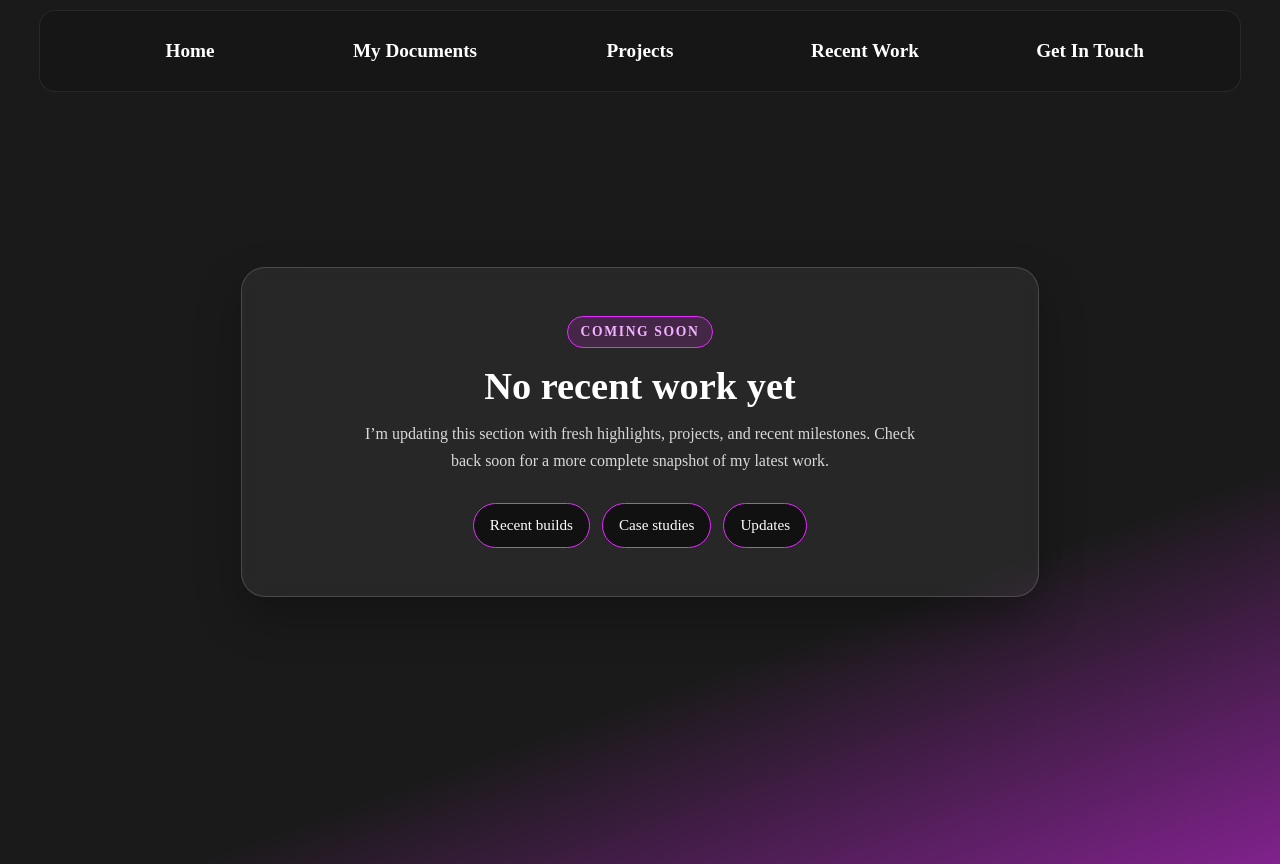
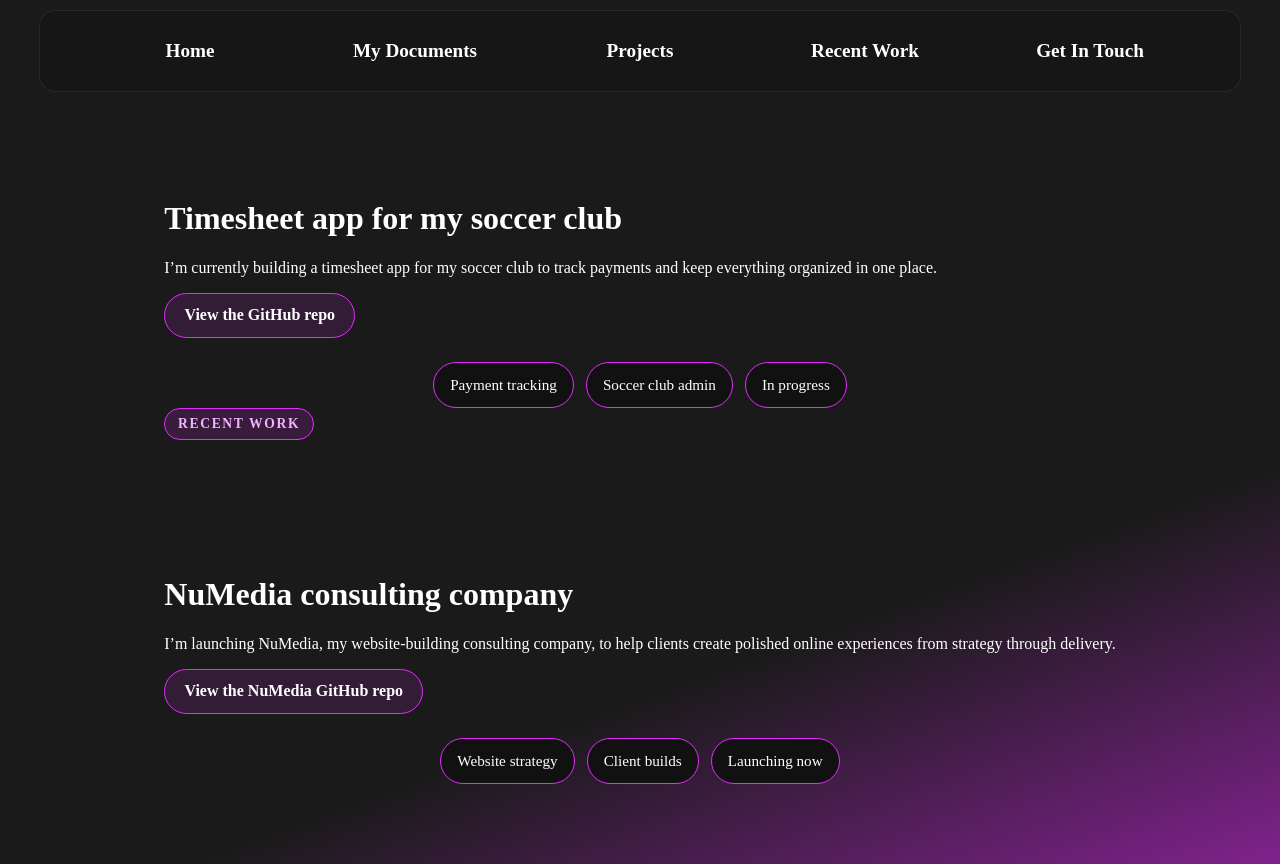
Before and after one commit to Vukosi16/UpdatedPortfolio, a React (Vite) app: page /recent-work in a window 1280 px wide. Built offline with nearby package versions, Linux system fonts and the light colour scheme.

Commit message:
updated recent work page

```diff
--- a/src/Pages/RecentWork.jsx
+++ b/src/Pages/RecentWork.jsx
@@ -3,17 +3,48 @@ import React from 'react'
 const RecentWork = () => {
   return (
     <div className="projectsPage">
-      <div className="projectsEmptyState">
-        <div className="projectsBadge">Coming soon</div>
-        <h1>No recent work yet</h1>
-        <p>
-          I’m updating this section with fresh highlights, projects, and recent milestones.
-          Check back soon for a more complete snapshot of my latest work.
-        </p>
-        <div className="projectsPreview">
-          <div className="projectPlaceholder">Recent builds</div>
-          <div className="projectPlaceholder">Case studies</div>
-          <div className="projectPlaceholder">Updates</div>
+      <div className="projectsRow">
+        <div className="projectCard">
+          <h1>Timesheet app for my soccer club</h1>
+          <p>
+            I’m currently building a timesheet app for my soccer club to track payments and keep
+            everything organized in one place.
+          </p>
+          <a
+            className="projectsLink"
+            href="https://github.com/Vukosi16/timesheet-app"
+            target="_blank"
+            rel="noreferrer"
+          >
+            View the GitHub repo
+          </a>
+          <div className="projectsPreview">
+            <div className="projectPlaceholder">Payment tracking</div>
+            <div className="projectPlaceholder">Soccer club admin</div>
+            <div className="projectPlaceholder">In progress</div>
+          </div>
+        </div>
+
+        <div className="projectCard">
+          <div className="projectsBadge">Recent work</div>
+          <h1>NuMedia consulting company</h1>
+          <p>
+            I’m launching NuMedia, my website-building consulting company, to help clients create
+            polished online experiences from strategy through delivery.
+          </p>
+          <a
+            className="projectsLink"
+            href="https://github.com/Vukosi16/NuMedia"
+            target="_blank"
+            rel="noreferrer"
+          >
+            View the NuMedia GitHub repo
+          </a>
+          <div className="projectsPreview">
+            <div className="projectPlaceholder">Website strategy</div>
+            <div className="projectPlaceholder">Client builds</div>
+            <div className="projectPlaceholder">Launching now</div>
+          </div>
         </div>
       </div>
     </div>
--- a/src/Styles/App.css
+++ b/src/Styles/App.css
@@ -50,6 +50,25 @@ body{
   max-width: 560px;
   line-height: 1.7;
   color: #d9d9d9;
+}
+
+.projectsLink {
+  display: inline-block;
+  margin-bottom: 1.5rem;
+  padding: 0.8rem 1.2rem;
+  border-radius: 999px;
+  border: 1px solid #e62aff;
+  background: rgba(230, 42, 255, 0.12);
+  color: #ffffff;
+  text-decoration: none;
+  font-weight: 700;
+  transition: transform 0.2s ease, background 0.2s ease, border-color 0.2s ease;
+}
+
+.projectsLink:hover {
+  transform: translateY(-1px);
+  background: rgba(230, 42, 255, 0.2);
+  border-color: #f2b3ff;
 }
 
 .projectsPreview {
```
